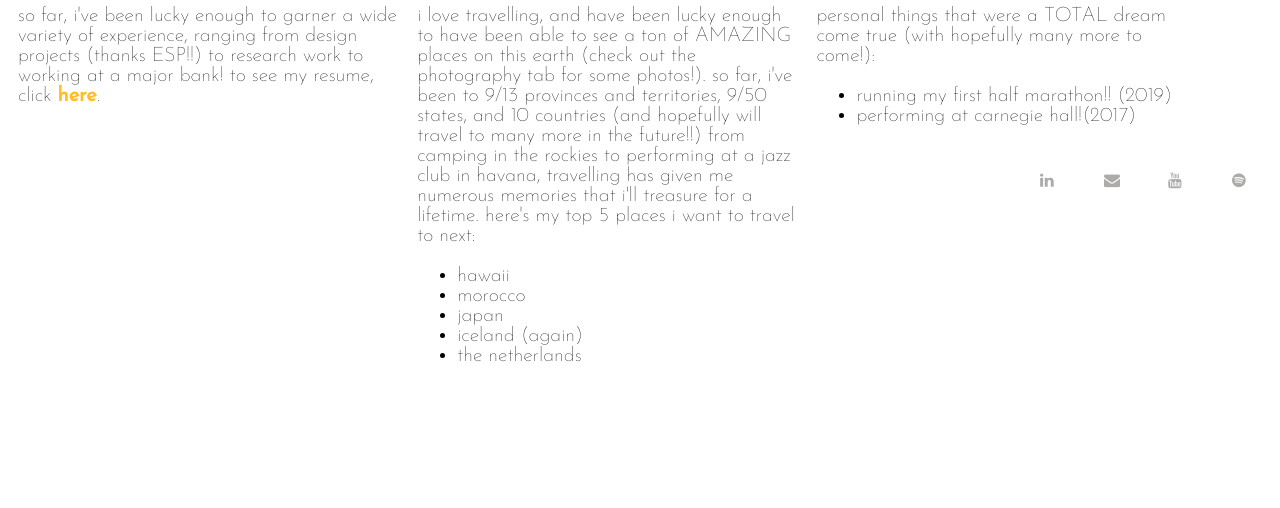
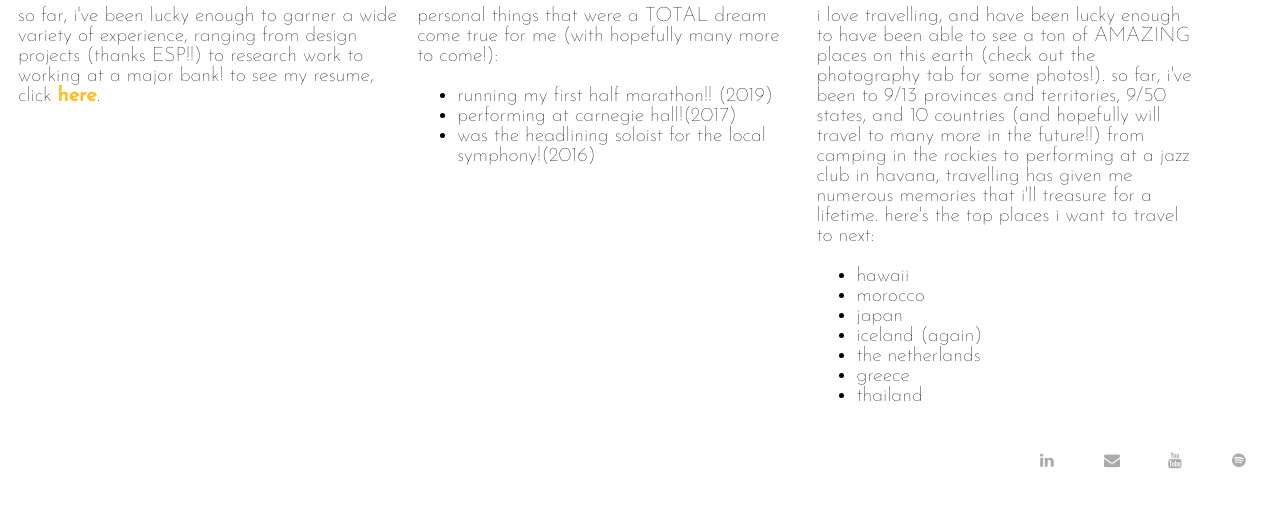
Before and after one commit to nancyli19/nancyli19.github.io, a plain HTML site: page experience.html in a window 1280 px wide. Shown: the part 292-800 px from the top of the page. Drawn offline with Linux system fonts and the light colour scheme.

Commit message:
Update experience.html

```diff
--- a/experience.html
+++ b/experience.html
@@ -33,9 +33,20 @@
             </p>
         </div>
         <div class = "column2of3">
+            <h1>accomplishments</h1>
+            <p>
+            personal things that were a TOTAL dream come true for me (with hopefully many more to come!):
+            </p>
+            <ul>
+                <li>running my first half marathon!! (2019) </li>
+                <li>performing at carnegie hall!(2017) </li>
+                <li>was the headlining soloist for the local symphony!(2016)</li>
+            </ul>
+        </div>
+        <div class = "column3of3">
             <h1>travel</h1>
             <p>
-            i love travelling, and have been lucky enough to have been able to see a ton of AMAZING places on this earth (check out the photography tab for some photos!). so far, i've been to 9/13 provinces and territories, 9/50 states, and 10 countries (and hopefully will travel to many more in the future!!) from camping in the rockies to performing at a jazz club in havana, travelling has given me numerous memories that i'll treasure for a lifetime. here's my top 5 places i want to travel to next:
+            i love travelling, and have been lucky enough to have been able to see a ton of AMAZING places on this earth (check out the photography tab for some photos!). so far, i've been to 9/13 provinces and territories, 9/50 states, and 10 countries (and hopefully will travel to many more in the future!!) from camping in the rockies to performing at a jazz club in havana, travelling has given me numerous memories that i'll treasure for a lifetime. here's the top places i want to travel to next:
             </p>
             <ul>
                 <li>hawaii</li>
@@ -43,19 +54,10 @@
                 <li>japan</li>
                 <li>iceland (again)</li>
                 <li>the netherlands</li>
+                <li>greece</li>
+                <li>thailand</li>
             </ul>
         </div>
-        <div class = "column3of3">
-            <h1>accomplishments</h1>
-            <p>
-            personal things that were a TOTAL dream come true (with hopefully many more to come!):
-            </p>
-            <ul>
-                <li>running my first half marathon!! (2019) </li>
-                <li>performing at carnegie hall!(2017) </li>
-            </ul>
-        </div>
-
     </body>
     <footer>
         <div class = "social">
```
